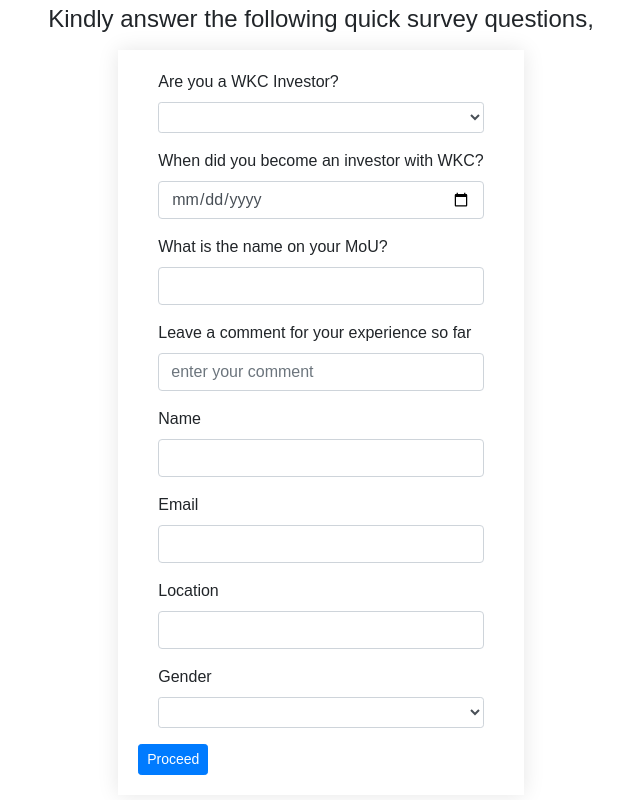
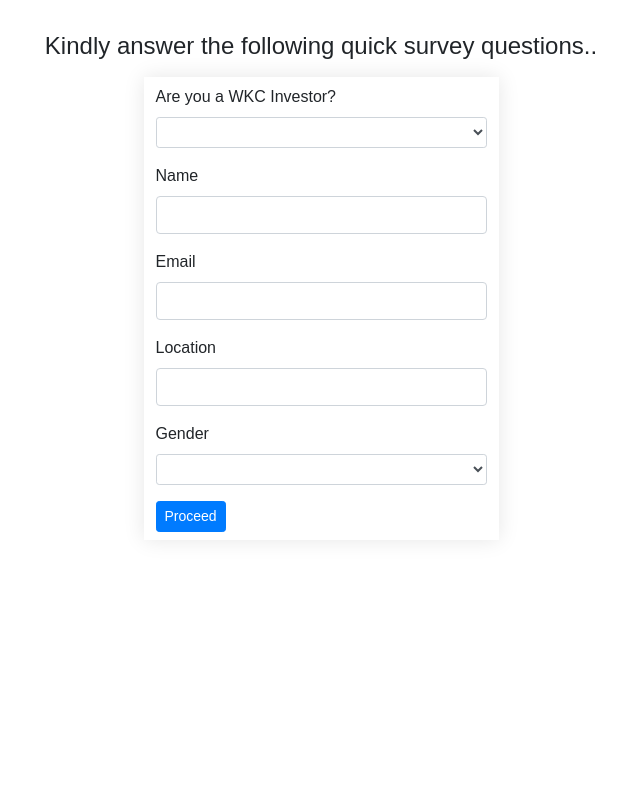
Before and after one commit to samuelkurdz/blink-party, a Vue app: page /register in a window 1280 px wide. Shown: the whole page, without its empty margins (319-959 px from the left). Built offline with nearby package versions, Linux system fonts and the light colour scheme; a web font is replaced by a local one.

Commit message:
form design commence

```diff
--- a/src/views/User-Register.vue
+++ b/src/views/User-Register.vue
@@ -1,7 +1,7 @@
 <template>
   <div class="user-register">
     <h4 class="text-center">
-      Kindly answer the following quick survey questions,
+      Kindly answer the following quick survey questions..
     </h4>
     <div class="action-point mt-2">
       <section class="form-container">
@@ -14,17 +14,17 @@
               <option>No</option>
             </select>
           </div>
-          <div class="form-group">
+          <div class="form-group" v-if="survey.isWKUInvestor === 'Yes'">
             <label for="nameOfMoU">When did you become an investor with WKC? </label>
             <input type="date" class="form-control" v-model="survey.dateOfJoining"
                    id="nameOfMoU">
           </div>
-          <div class="form-group">
+          <div class="form-group" v-if="survey.isWKUInvestor === true">
             <label for="when">What is the name on your MoU? </label>
             <input type="email" class="form-control" v-model="survey.nameOfMoU"
                    id="when">
           </div>
-          <div class="form-group">
+          <div class="form-group" v-if="survey.isWKUInvestor === true">
             <label for="comment">Leave a comment for your experience so far </label>
             <input type="text" class="form-control" v-model="survey.comment"
                    id="comment" placeholder="enter your comment">
@@ -94,9 +94,9 @@
   flex-direction: column;
   justify-content: center;
   align-items: center;
-  height: 100vh;
+  height: 100%;
   width: 100vw;
-  padding: 0 1rem;
+  padding: 2rem 1rem;
 }
 
 .action-point {
@@ -107,25 +107,25 @@
 .form-container {
   background: #fff;
   position: relative;
-  padding: 20px;
+  padding: 8px 12px;
   margin: auto;
+  width: 355px;
   box-shadow: 0 0 20px 0 rgba(0, 0, 0, 0.1);
-  overflow: hidden;
 }
 
-.form-container .form {
-  /*max-width: 300px;*/
-  padding: 0 20px;
-  /*position: absolute;*/
-  top: 130px;
-  transition: transform 0.8s;
-}
+/*.form-container .form {*/
+/*  max-width: 300px;*/
+/*  padding: 0 20px;*/
+/*  position: absolute;*/
+/*  top: 130px;*/
+/*  transition: transform 0.8s;*/
+/*}*/
 
-#survey-form {
-  left: -300px;
-}
+/*#survey-form {*/
+/*  left: -300px;*/
+/*}*/
 
-#details-form {
-  left: 0;
-}
+/*#details-form {*/
+/*  left: 0;*/
+/*}*/
 </style>
```
